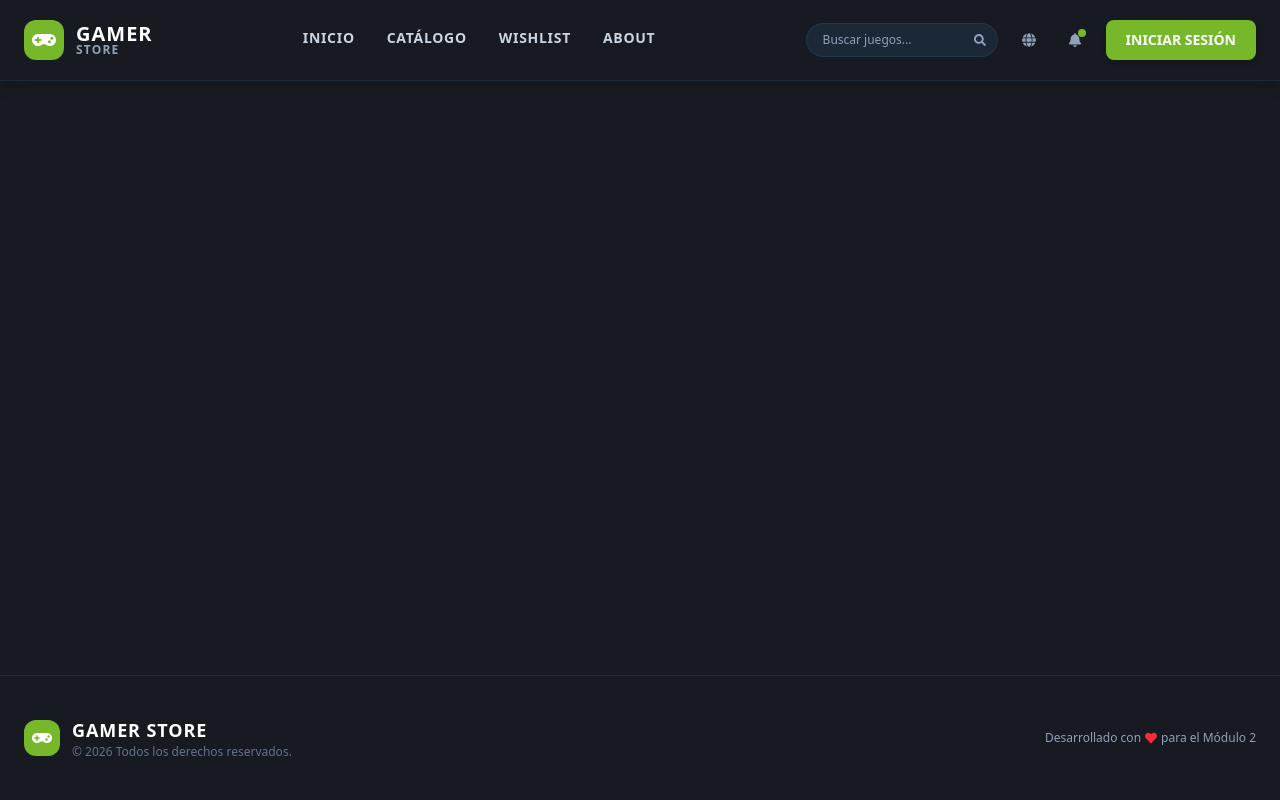
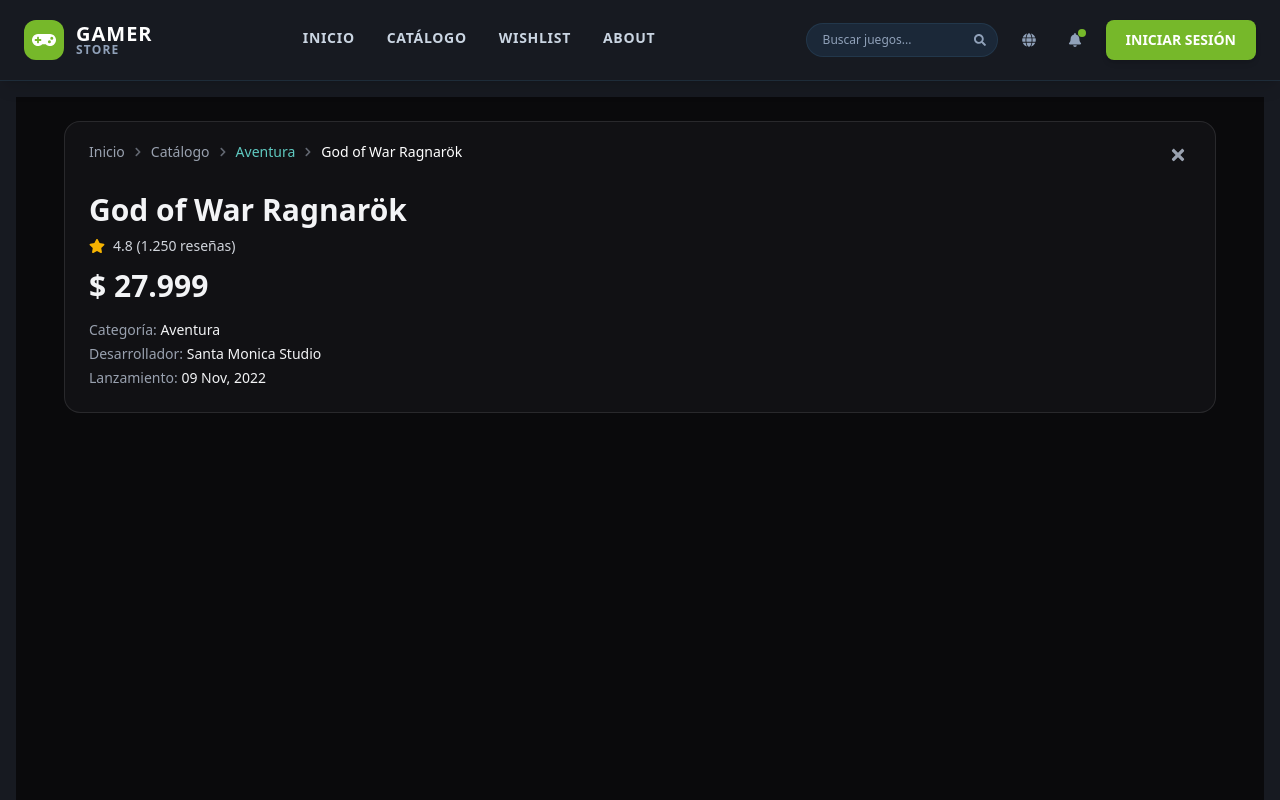
Before and after one commit to vimi08/GameVerse, a React (Vite) app: page /detalle/1 in a window 1280 px wide. Shown: the top 800 px of the page. Built offline with nearby package versions, Linux system fonts and the light colour scheme.

Commit message:
feat: crea estructura base de la página de detalle del juego

```diff
--- a/src/components/pages/DetalleJuego.jsx
+++ b/src/components/pages/DetalleJuego.jsx
@@ -1,11 +1,83 @@
-import React from 'react';
+import React from "react";
+import { Link, useNavigate } from "react-router-dom";
+import { FaStar, FaTimes, FaChevronRight } from "react-icons/fa";
+
+// Datos de ejemplo. Reemplazá esto por los datos reales del juego
+// (por ejemplo obtenidos por fetch/useParams cuando conectes tu API/backend).
+const gameData = {
+  title: "God of War Ragnarök",
+  category: "Aventura",
+  developer: "Santa Monica Studio",
+  releaseDate: "09 Nov, 2022",
+  price: 27999,
+  rating: 4.8,
+  reviewsCount: 1250,
+};
+
+const currency = (n) => n.toLocaleString("es-AR", { minimumFractionDigits: 0 });
 
 const DetalleJuego = () => {
-    return (
-        <div>
+  const navigate = useNavigate();
+  const game = gameData;
 
+  return (
+    <div className="min-h-screen bg-[#0a0a0c] text-gray-100 py-6 px-4">
+      <div className="max-w-6xl mx-auto bg-[#111114] border border-white/10 rounded-2xl overflow-hidden">
+        {/* Header: breadcrumb + cerrar */}
+        <div className="flex items-start justify-between px-6 pt-5">
+          <nav className="text-sm text-gray-400 flex items-center gap-2 flex-wrap">
+            <Link to="/" className="hover:text-white transition-colors">
+              Inicio
+            </Link>
+            <FaChevronRight className="text-[10px] opacity-60" />
+            <span className="hover:text-white transition-colors cursor-pointer">
+              Catálogo
+            </span>
+            <FaChevronRight className="text-[10px] opacity-60" />
+            <span className="text-[#5fc9c0]">{game.category}</span>
+            <FaChevronRight className="text-[10px] opacity-60" />
+            <span className="text-white">{game.title}</span>
+          </nav>
+          <button
+            onClick={() => navigate(-1)}
+            className="text-gray-400 hover:text-white transition-colors p-1"
+            aria-label="Cerrar"
+          >
+            <FaTimes size={18} />
+          </button>
         </div>
-    );
+
+        {/* Info principal */}
+        <div className="px-6 py-6">
+          <h1 className="text-3xl font-bold">{game.title}</h1>
+
+          <div className="flex items-center gap-2 mt-2">
+            <FaStar className="text-[#f5b301]" />
+            <span className="text-gray-300 text-sm">
+              {game.rating} ({game.reviewsCount.toLocaleString("es-AR")} reseñas)
+            </span>
+          </div>
+
+          <p className="text-3xl font-bold mt-3">$ {currency(game.price)}</p>
+
+          <div className="mt-4 space-y-1 text-sm">
+            <p>
+              <span className="text-gray-400">Categoría: </span>
+              {game.category}
+            </p>
+            <p>
+              <span className="text-gray-400">Desarrollador: </span>
+              {game.developer}
+            </p>
+            <p>
+              <span className="text-gray-400">Lanzamiento: </span>
+              {game.releaseDate}
+            </p>
+          </div>
+        </div>
+      </div>
+    </div>
+  );
 };
 
 export default DetalleJuego;
```
